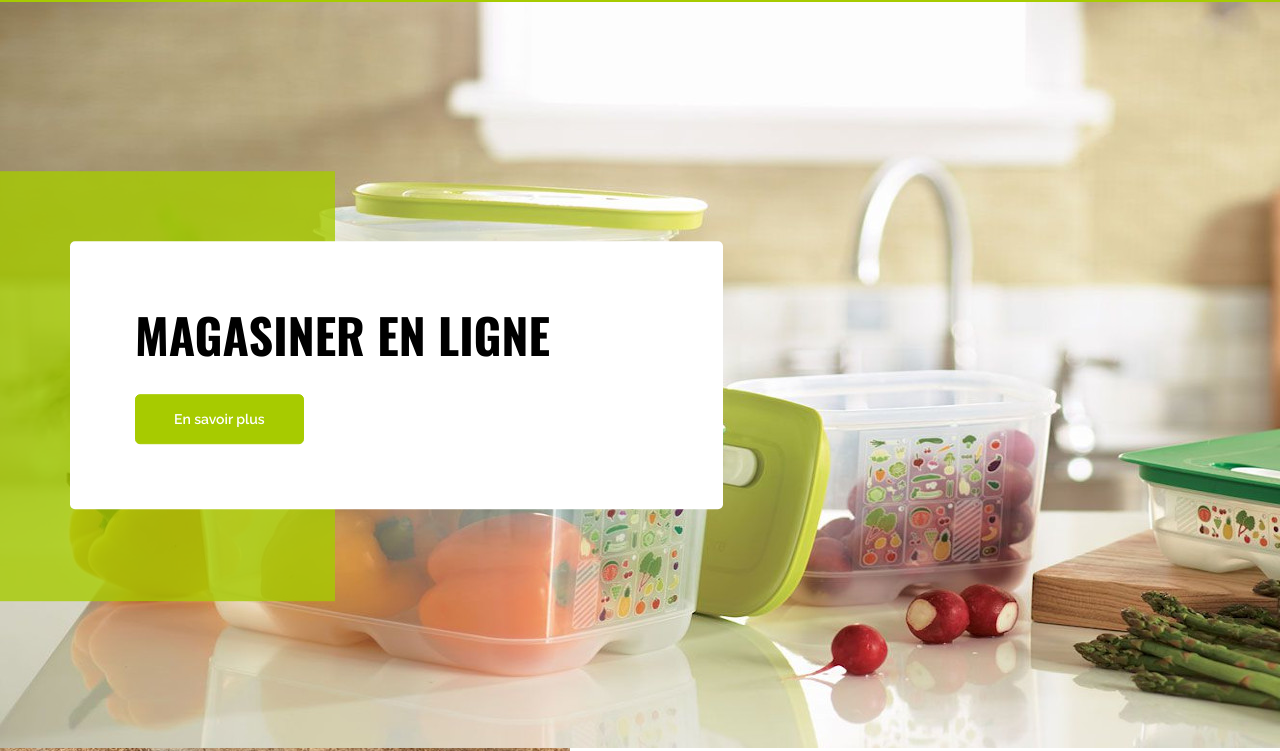
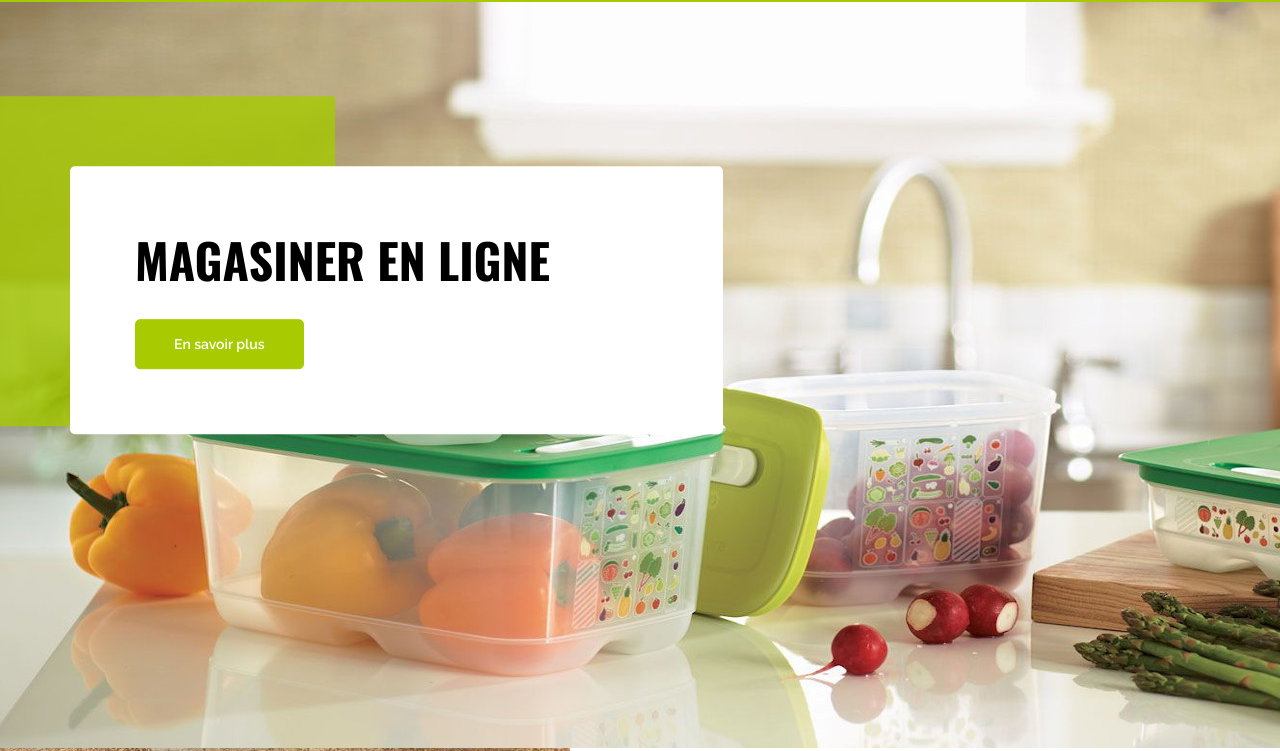
Before and after one commit to dev-proqc/vptupperware, a PHP site: page / in a window 1280 px wide. Shown: the part 118-869 px from the top of the page. Run offline with PHP 8.4, Linux system fonts and the light colour scheme; style sheets or scripts are compiled from the project's sources.

Commit message:
Update _slider.scss

```diff
--- a/scss/_slider.scss
+++ b/scss/_slider.scss
@@ -14,7 +14,7 @@
 .slider_text_inner{
 	position: absolute;
 	left: 50px;
-	top: 50%;
+	top: 40%;
 	transform: translateY(-50%);
 	width: 100%;
 	z-index: 5;
@@ -30,7 +30,7 @@
 		&:before{
 			content: "";
 			width: 360px;
-			height: 430px;
+			height: 330px;
 			background: rgba(167, 203, 0, .80);
 			position: absolute;
 			left: -95px;
```
